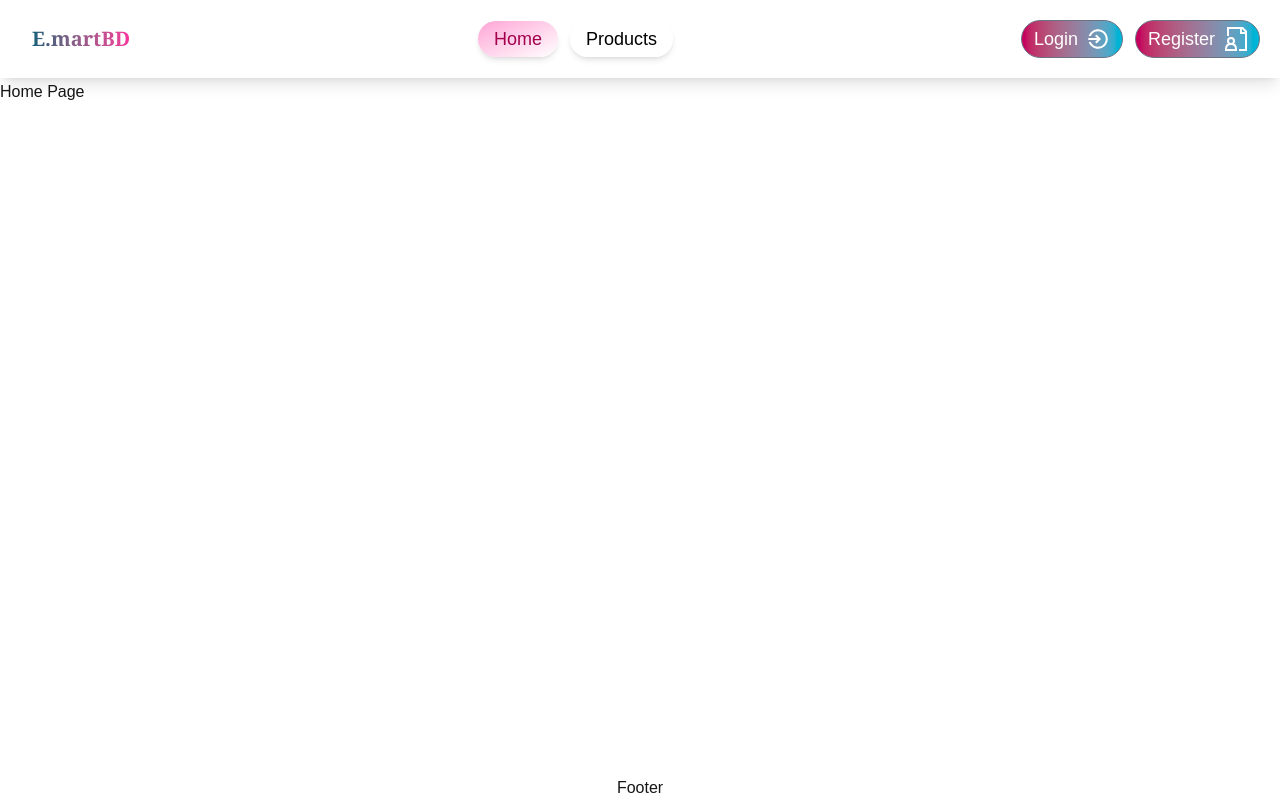
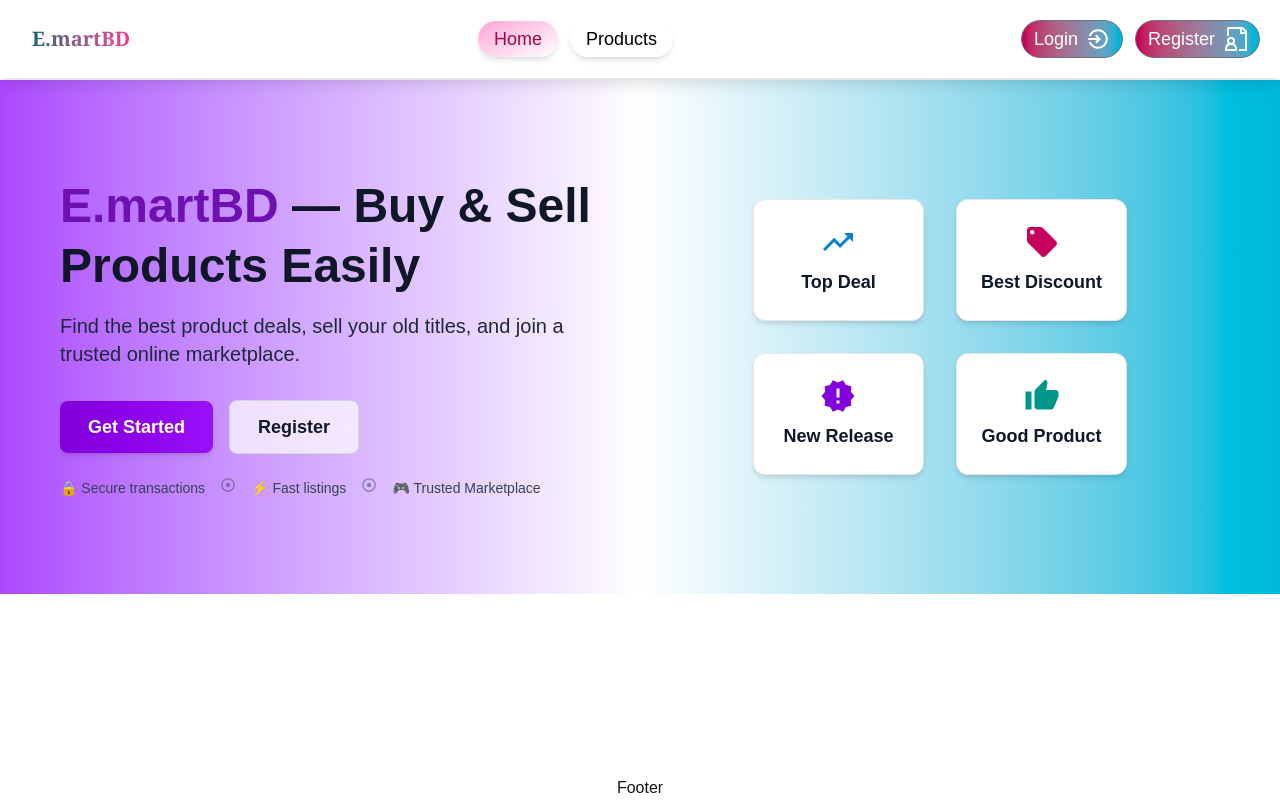
Before and after one commit to nahiyankhan55/ejp-nextjs-task-client, a Next.js app: page / in a window 1280 px wide. Built offline with nearby package versions, Linux system fonts and the light colour scheme; no server answers.

Commit message:
header section add

```diff
--- a/src/app/page.js
+++ b/src/app/page.js
@@ -1,3 +1,9 @@
+import HeaderSection from "@/components/Home/HeaderSection";
+
 export default function Home() {
-  return <div>Home Page</div>;
+  return (
+    <div className="flex flex-col items-center w-full">
+      <HeaderSection></HeaderSection>
+    </div>
+  );
 }
--- /dev/null
+++ b/src/components/Home/HeaderSection.jsx
@@ -0,0 +1,109 @@
+"use client";
+
+import { useSession, signIn } from "next-auth/react";
+import { useRouter } from "next/navigation";
+import {
+  MdNewReleases,
+  MdLocalOffer,
+  MdTrendingUp,
+  MdThumbUp,
+} from "react-icons/md";
+import { FaRegDotCircle } from "react-icons/fa";
+
+const HeaderSection = () => {
+  const { data: session } = useSession();
+  const router = useRouter();
+
+  const handlePrimary = () => {
+    if (session?.user) return router.push("/products");
+    signIn();
+  };
+
+  const handleSecondary = () => {
+    if (session?.user) return router.push("/add");
+    router.push("/register");
+  };
+
+  return (
+    <section className="w-full py-16 md:py-24 bg-linear-to-r from-purple-500 via-white to-cyan-500 text-gray-900 overflow-hidden">
+      <div className="max-w-[1200px] mx-auto px-5 flex flex-col lg:flex-row items-center gap-10">
+        {/* Left */}
+        <div className="w-full lg:w-6/12 text-center lg:text-left">
+          <h1 className="text-2xl lg:text-5xl md:text-4xl sm:text-3xl font-bold leading-tight">
+            <span className="text-purple-800 font-extrabold">E.martBD</span>{" "}
+            <span className="text-gray-900">— Buy & Sell Products Easily</span>
+          </h1>
+
+          <p className="mt-4 text-base sm:text-lg md:text-xl text-gray-800 max-w-2xl">
+            Find the best product deals, sell your old titles, and join a
+            trusted online marketplace.
+          </p>
+
+          <div className="mt-8 flex flex-col sm:flex-row items-center gap-4 justify-center lg:justify-start">
+            <button
+              onClick={handlePrimary}
+              className="px-7 py-3 rounded-lg text-lg font-semibold bg-linear-to-r from-purple-700 to-purple-600 text-white hover:to-pink-700 cursor-pointer shadow-md hover:shadow-lg hover:scale-[1.02] transition"
+            >
+              {session?.user ? "Browse Games" : "Get Started"}
+            </button>
+
+            <button
+              onClick={handleSecondary}
+              className="px-7 py-3 rounded-lg text-lg font-semibold cursor-pointer bg-white/70 backdrop-blur border border-gray-300 hover:bg-white hover:shadow-lg transition"
+            >
+              {session?.user ? "Add Product" : "Register"}
+            </button>
+          </div>
+
+          <div className="mt-6 flex flex-wrap gap-4 justify-center lg:justify-start text-sm text-gray-700">
+            <span>🔒 Secure transactions</span>
+            <span className="opacity-50">
+              <FaRegDotCircle></FaRegDotCircle>
+            </span>
+            <span>⚡ Fast listings</span>
+            <span className="opacity-50">
+              <FaRegDotCircle></FaRegDotCircle>
+            </span>
+            <span>🎮 Trusted Marketplace</span>
+          </div>
+        </div>
+
+        {/* Right — feature icons */}
+        <div className="w-full lg:w-6/12 flex justify-center">
+          <div className="grid grid-cols-2 gap-6 sm:gap-8">
+            {[
+              {
+                title: "Top Deal",
+                icon: <MdTrendingUp className="text-4xl text-sky-600" />,
+              },
+              {
+                title: "Best Discount",
+                icon: <MdLocalOffer className="text-4xl text-pink-700" />,
+              },
+              {
+                title: "New Release",
+                icon: <MdNewReleases className="text-4xl text-purple-700" />,
+              },
+              {
+                title: "Good Product",
+                icon: <MdThumbUp className="text-4xl text-teal-600" />,
+              },
+            ].map((item, i) => (
+              <div
+                key={i}
+                className="p-6 rounded-xl bg-white shadow-md hover:shadow-xl transition border border-gray-200 flex flex-col items-center text-center"
+              >
+                {item.icon}
+                <h4 className="font-semibold text-gray-900 mt-2 sm:text-lg text-base">
+                  {item.title}
+                </h4>
+              </div>
+            ))}
+          </div>
+        </div>
+      </div>
+    </section>
+  );
+};
+
+export default HeaderSection;
--- a/src/components/Navbar.jsx
+++ b/src/components/Navbar.jsx
@@ -36,7 +36,7 @@ const Navbar = () => {
         setNavShowHide(false);
       }}
     >
-      <div className="flex items-center gap-6 justify-between py-5 w-full sm:px-5 px-3 shadow-lg z-50 fixed bg-white/95">
+      <div className="flex items-center gap-6 justify-between max-w-[1440px] mx-auto py-5 w-full sm:px-5 px-3 shadow-lg z-50 fixed bg-white/95">
         <div className="relative text-xl flex gap-3 font-bold items-center">
           <div className="flex">
             <button className="lg:hidden text-2xl" onClick={navControl}>
```
